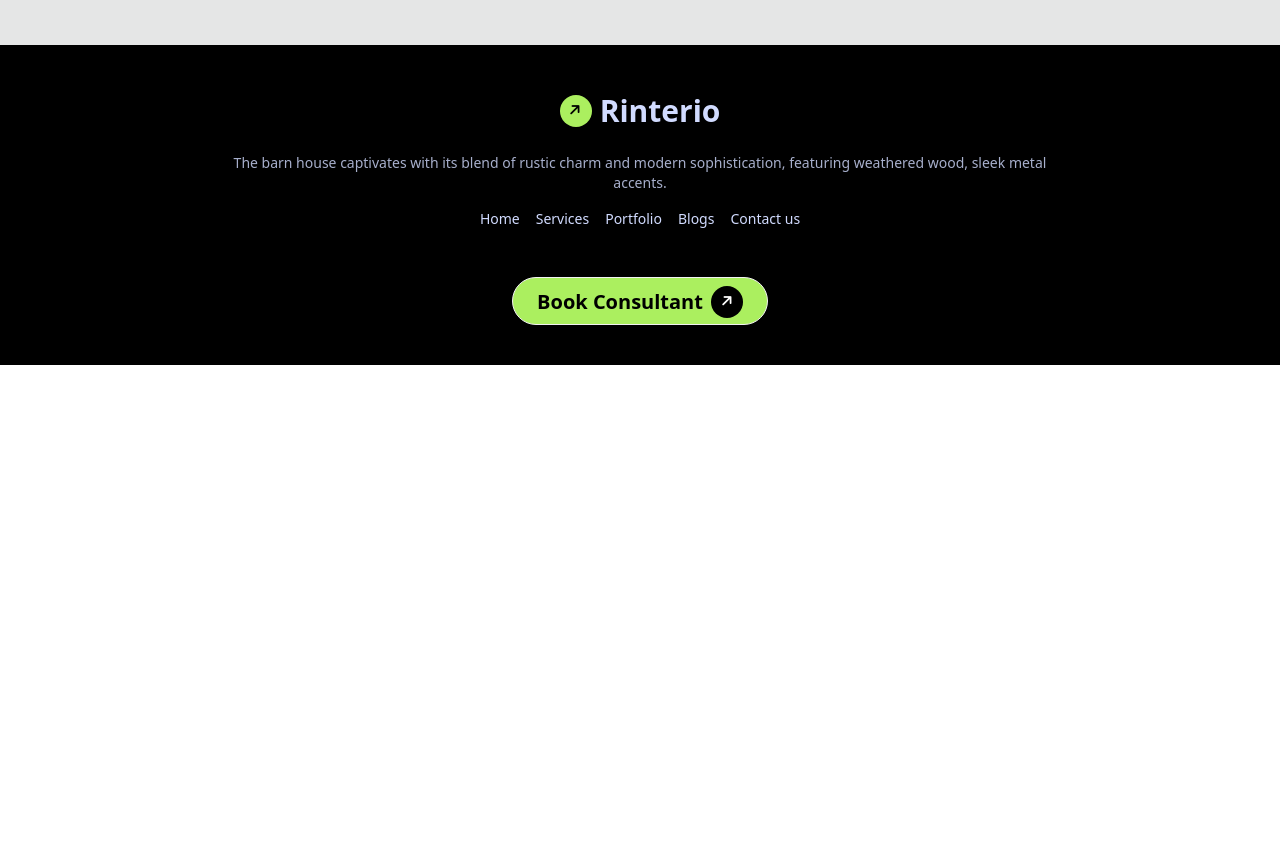
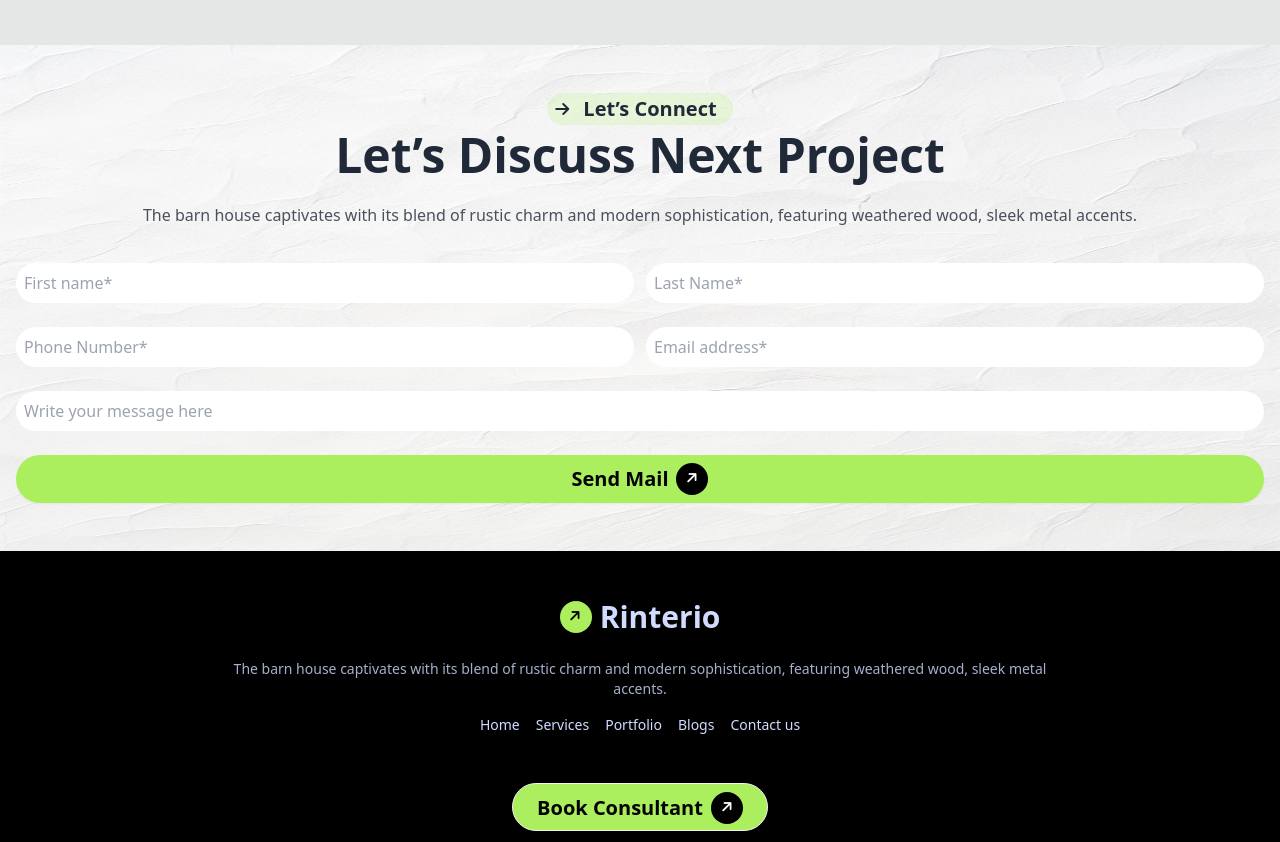
Before and after one commit to KaziAbdurRahim/Assignment-3, a plain HTML site: page index.html in a window 1280 px wide. Shown: the part 2075-2917 px from the top of the page. Before the commit the page ends 2440 px from the top, so only its background shows below. Drawn offline with nearby package versions, Linux system fonts and the light colour scheme.

Commit message:
added thr new project

```diff
--- a/index.html
+++ b/index.html
@@ -22,6 +22,7 @@
                         clifford: '#da373d',
                         'clr-pri': '#ABEF5F',
                         'halka-gr': 'rgba(171, 239, 95, 0.5)',
+                        'haka': 'rgba(171, 239, 95, 0.2)',
                         'cl-pink': '#E7C1D3',
                         'clr-yellow': '#EFDA6E',
                         'clr-green': '#A4DAC3',
@@ -34,6 +35,26 @@
             }
         }
     </script>
+
+    <style>
+        .cccontainer {
+            position: relative;
+        }
+
+        .bbbackground-image {
+            opacity: 0.5;
+            position: absolute;
+            top: 0;
+            left: 0;
+            width: 100%;
+            height: auto;
+            z-index: -1;
+        }
+        .cccontent {
+            position: relative;
+            z-index: 1;
+        }
+    </style>
 </head>
 
 <body>
@@ -105,7 +126,7 @@
                         <!-- icon drop down -->
                         <div class="dropdown">
                             <div tabindex="0" role="button" class="btn btn-ghost lg:hidden">
-                                <label class="btn btn-circle swap swap-rotate">
+                                <label class="btn btn-circle  bg-white swap swap-rotate">
                                     <!-- this hidden checkbox controls the state -->
                                     <input type="checkbox" />
                                     <!-- hamburger icon -->
@@ -135,7 +156,6 @@
                         </div>
                     </div>
                 </div>
-
             </nav>
 
             <!-- banner -->
@@ -172,11 +192,8 @@
                 </div>
 
             </div>
-
         </div>
-
         </div>
-
     </header>
 
     <!-- main -->
@@ -326,6 +343,71 @@
 
             </div>
         </section>
+
+        <!-- next project -->
+        <section>
+            <div class="  ">
+                <div class=" relative ">
+                    <img class="absolute opacity-50 top-0 left-0 md:w-[100%] h-[100%] -z-[1]" src="assets/bg.jpg" alt="Background Image">
+                    <div class="container relative  mx-auto  z-10">
+                        <div class="  mx-auto py-12 p-4">
+                            <!-- text -->
+                            <div class="justify-center text-center ">
+                                <!-- button -->
+                                <button type="button " class="">
+                                    <div class="flex space-x-1 pr-2  bg-haka  items-center rounded-3xl">
+                                        <!-- icon -->
+                                        <div class=" w-8 h-8 rounded-full  pr-2 relative">
+                                            <i class="fa-solid fa-arrow-right absolute   left-[25%] top-[25%]"></i>
+                                        </div>
+                                        <div>
+                                            <a class=" text-xl font-semibold pr-2">Let’s Connect</a>
+                                        </div>
+                                </button>
+                                <h1 class="lg:text-5xl text-2xl font-bold">Let’s Discuss Next Project</h1>
+                                <p class="py-6 opacity-80">
+                                    The barn house captivates with its blend of rustic charm and modern sophistication,
+                                    featuring weathered wood, sleek metal accents.
+
+                                </p>
+                            </div>
+                            <!-- form -->
+                            <form action="" class=" lg:grid  lg:grid-cols-2 lg:gap-3 space-y-3 text-center ">
+                                <input type="text" placeholder="First name*" class="rounded-3xl p-2 hidden">
+
+                                <input type="text" placeholder="First name*" class="rounded-3xl p-2 w-full">
+
+                                <input type="text" placeholder="Last Name*" class="rounded-3xl p-2 w-full">
+
+                                <input type="number" placeholder="Phone Number*" class="rounded-3xl p-2 w-full">
+
+                                <input type="email" placeholder="Email address*" class="rounded-3xl p-2 w-full">
+
+                                <input type="area" placeholder="Write your message here"
+                                    class="col-span-2 rounded-3xl p-2 w-full">
+                                <!-- book conseltant -->
+                                <button class="btn rounded-3xl bg-clr-pri lg:col-span-2 border-none w-[100%] ">
+                                    <div>
+                                        <div class="flex space-x-2 p-2  justify-center items-center  ">
+                                            <div>
+                                                <a class=" text-xl font-semibold text-black">Send Mail</a>
+                                            </div>
+                                            <!-- icon -->
+                                            <div class="bg-black w-8 h-8 rounded-full  p-2 relative text-white  ">
+                                                <i
+                                                    class="fa-solid fa-arrow-right -rotate-45 absolute left-[30%] top-[25%]"></i>
+                                            </div>
+                                        </div>
+                                    </div>
+                                </button>
+                            </form>
+                        </div>
+                    </div>
+                </div>
+            </div>
+        </section>
+
+
     </main>
 
     <!-- footer -->
--- a/tailwind.config.js
+++ b/tailwind.config.js
@@ -2,7 +2,9 @@
 module.exports = {
     content: ["./src/**/*.{html,js}"],
     theme: {
-      extend: {},
+      extend: {
+
+      },
     },
     plugins: [],
   }
```
